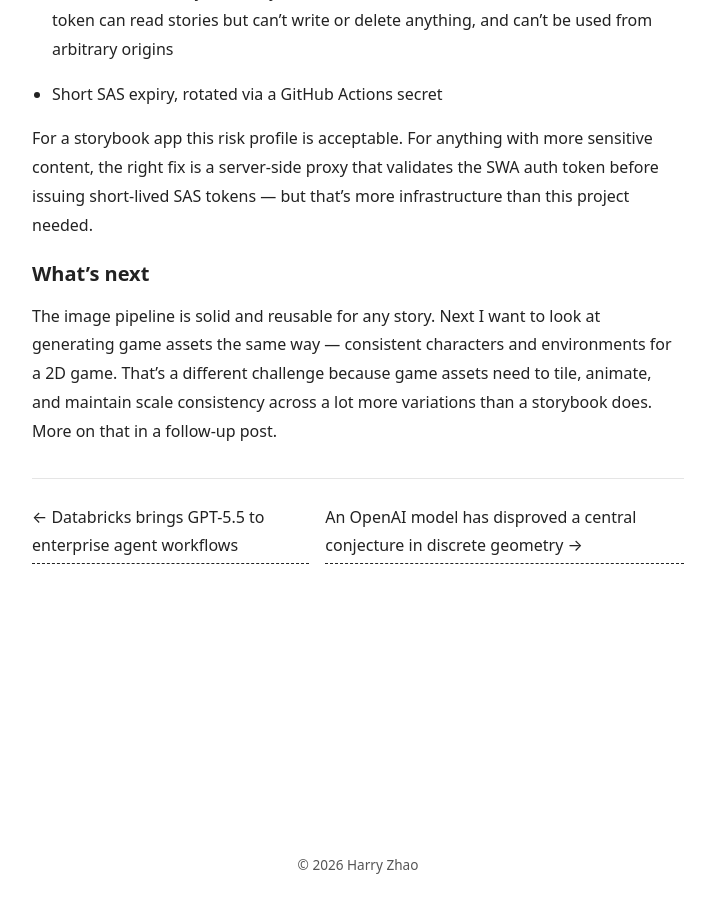
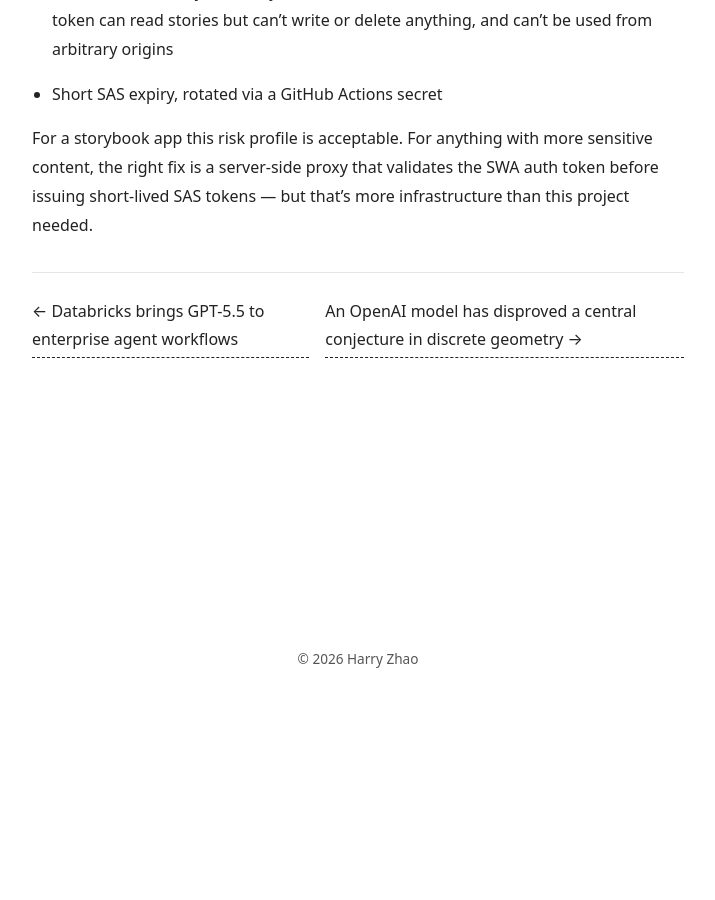
Before and after one commit to Harry-Zhao-AU/harry-zhao-au.github.io, a Jekyll site: the page built from _posts/2026-05-20-building-a-personalised-storybook-with-gpt-image-2.md, in a window 1280 px wide and 900 px high, scrolled down 3808 px. Shown: the whole window, without its empty margins (282-997 px from the left). Built offline with Jekyll 4.4.1, drawn with Linux system fonts in a browser that asks for light colours; after the commit the page ends 4509 px from its top, so only the background shows below that.

Commit message:
update post

```diff
--- a/_posts/2026-05-20-building-a-personalised-storybook-with-gpt-image-2.md
+++ b/_posts/2026-05-20-building-a-personalised-storybook-with-gpt-image-2.md
@@ -115,7 +115,3 @@ I accepted this tradeoff but mitigated it:
 - Short SAS expiry, rotated via a GitHub Actions secret
 
 For a storybook app this risk profile is acceptable. For anything with more sensitive content, the right fix is a server-side proxy that validates the SWA auth token before issuing short-lived SAS tokens — but that's more infrastructure than this project needed.
-
-## What's next
-
-The image pipeline is solid and reusable for any story. Next I want to look at generating game assets the same way — consistent characters and environments for a 2D game. That's a different challenge because game assets need to tile, animate, and maintain scale consistency across a lot more variations than a storybook does. More on that in a follow-up post.
```
